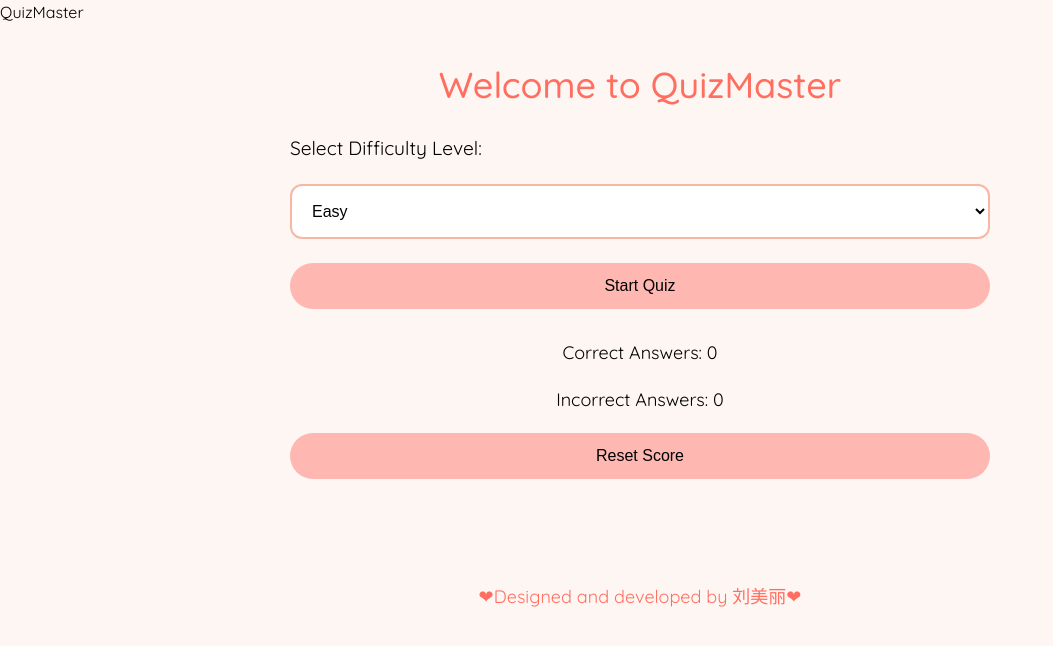
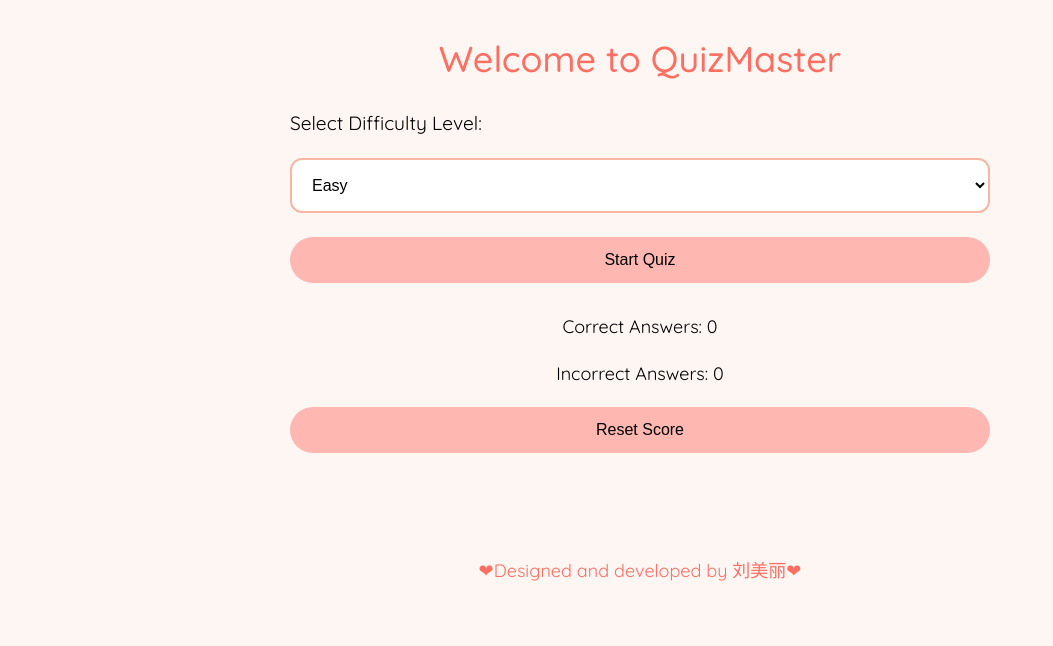
Before and after one commit to Lev00522/Final-Project, a plain HTML site: page index.html in a window 1280 px wide. Shown: the whole page, without its empty margins (0-1053 px from the left). Drawn offline with Linux system fonts and the light colour scheme.

Commit message:
Update index.html

```diff
--- a/index.html
+++ b/index.html
@@ -9,9 +9,6 @@
 </head>
 
 <body>
-    <nav>
-        <div class="logo">QuizMaster</div>
-    </nav>
 
     <div id="home" class="page active">
         <div class="content">
```
